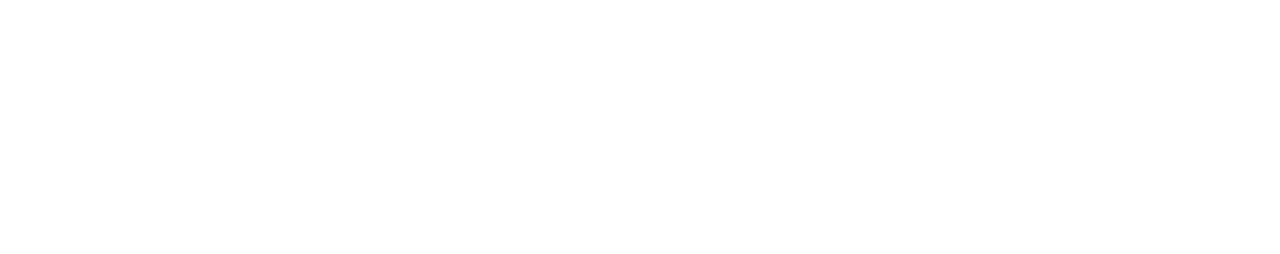
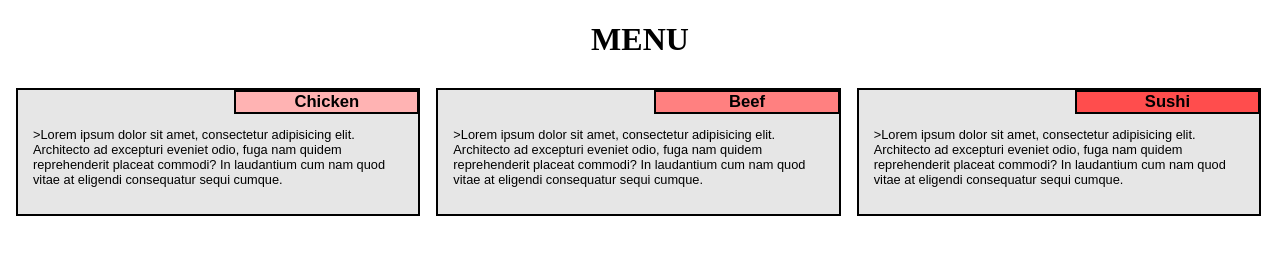
Before and after one commit to viren455/coursera-test, a plain HTML site: page Module2-Solution/index.html in a window 1280 px wide. Drawn offline with Linux system fonts and the light colour scheme.

Commit message:
module2-solution

```diff
--- /dev/null
+++ b/Module2-Solution/css/style.css
@@ -0,0 +1,52 @@
+/*******************DESKTOP VIEW***********************/
+div{
+	font-family: arial,helvetica,sans-serif;
+	font-size: 80%;
+	border: 2px solid black;
+
+
+	background-color: #e6e6e6;
+	box-sizing: border-box;
+	width:32%;
+	padding: 0px 15px 15px 15px;
+	margin: .63%;
+	float: left;
+}
+
+h1{
+	text-align: center;
+}
+
+h2{
+	font-size: 130%;
+	text-align: center;
+	margin: 0px;
+	border: 2px solid black;
+	box-sizing: border-box;
+	width:50%;
+	position: relative;
+	left:54.3%;
+
+	}
+
+#ck{background-color: #ffb3b3;}
+#bf{background-color: #ff8080;}
+#su{background-color: #ff4d4d;}
+
+/**************TABLET VIEW****************************/
+
+@media(min-width: 768px) and (max-width: 991px){
+	div{
+		width: 48%;
+	}
+	#sus{
+		width: 98%;
+	}
+}
+/****************MOBILE VIEW***************************/
+
+@media(max-width: 767px){
+	div{
+		width: 98%;
+	}
+}
--- a/Module2-Solution/index.html
+++ b/Module2-Solution/index.html
@@ -1,9 +1,25 @@
 <!DOCTYPE html>
 <html>
 <head>
-	<title>hellow!!</title>
+	<meta name="viewport" content="width=device-width,initial-scale=1">
+	<meta charset="utf-8">
+	<link rel="stylesheet" href="css\style.css">
+	<title>Assignment Solution for Module 2</title>
+
 </head>
 <body>
-
+<h1>MENU</h1>
+<div>
+	<h2 id="ck">Chicken</h2>
+	<p>>Lorem ipsum dolor sit amet, consectetur adipisicing elit. Architecto ad excepturi eveniet odio, fuga nam quidem reprehenderit placeat commodi? In laudantium cum nam quod vitae at eligendi consequatur sequi cumque.</p>
+</div>
+<div>
+	<h2 id="bf">Beef</h2>
+	<p>>Lorem ipsum dolor sit amet, consectetur adipisicing elit. Architecto ad excepturi eveniet odio, fuga nam quidem reprehenderit placeat commodi? In laudantium cum nam quod vitae at eligendi consequatur sequi cumque.</p>
+</div>
+<div id="sus">
+	<h2 id="su">Sushi</h2>
+	<p>>Lorem ipsum dolor sit amet, consectetur adipisicing elit. Architecto ad excepturi eveniet odio, fuga nam quidem reprehenderit placeat commodi? In laudantium cum nam quod vitae at eligendi consequatur sequi cumque.</p>
+</div>
 </body>
 </html>
```
